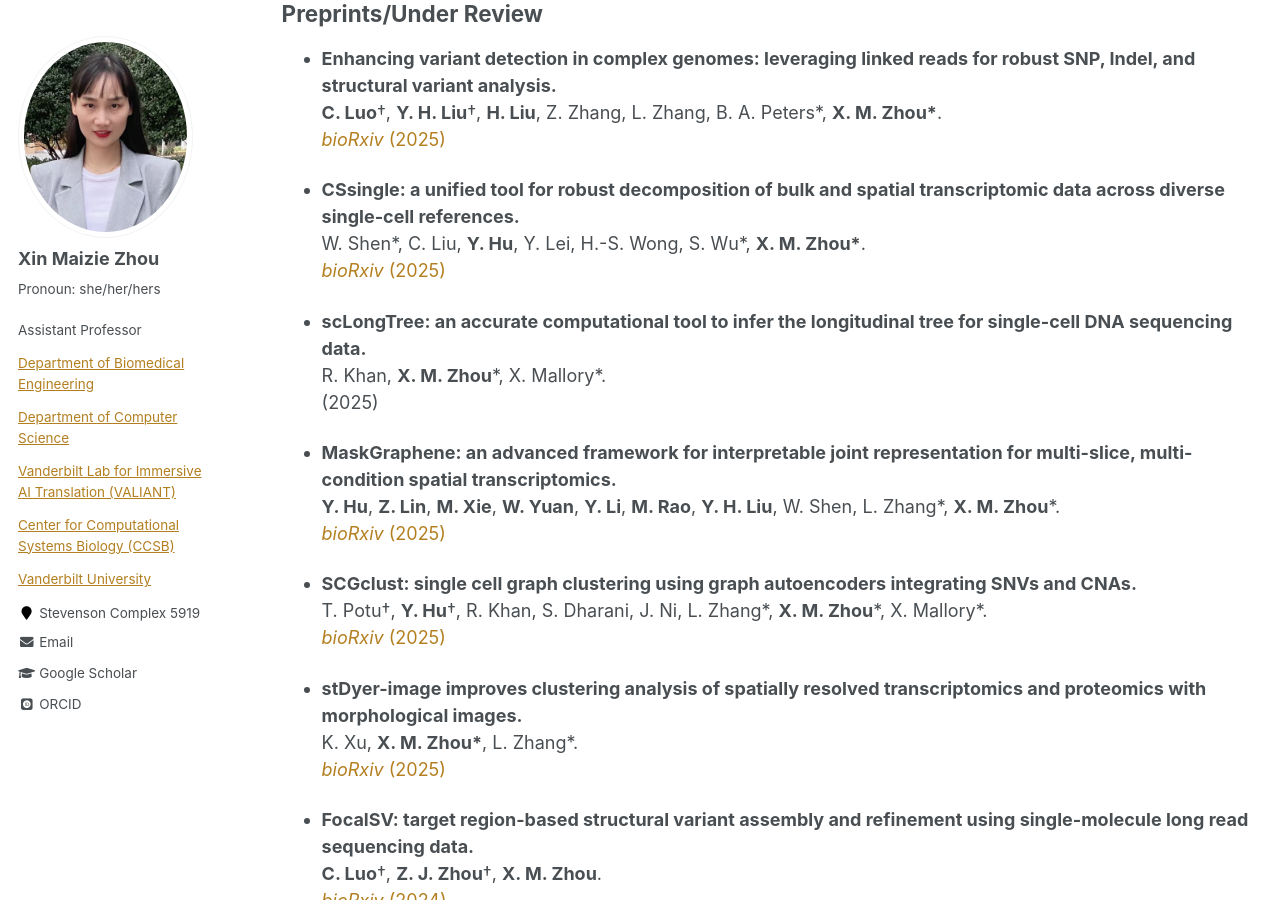
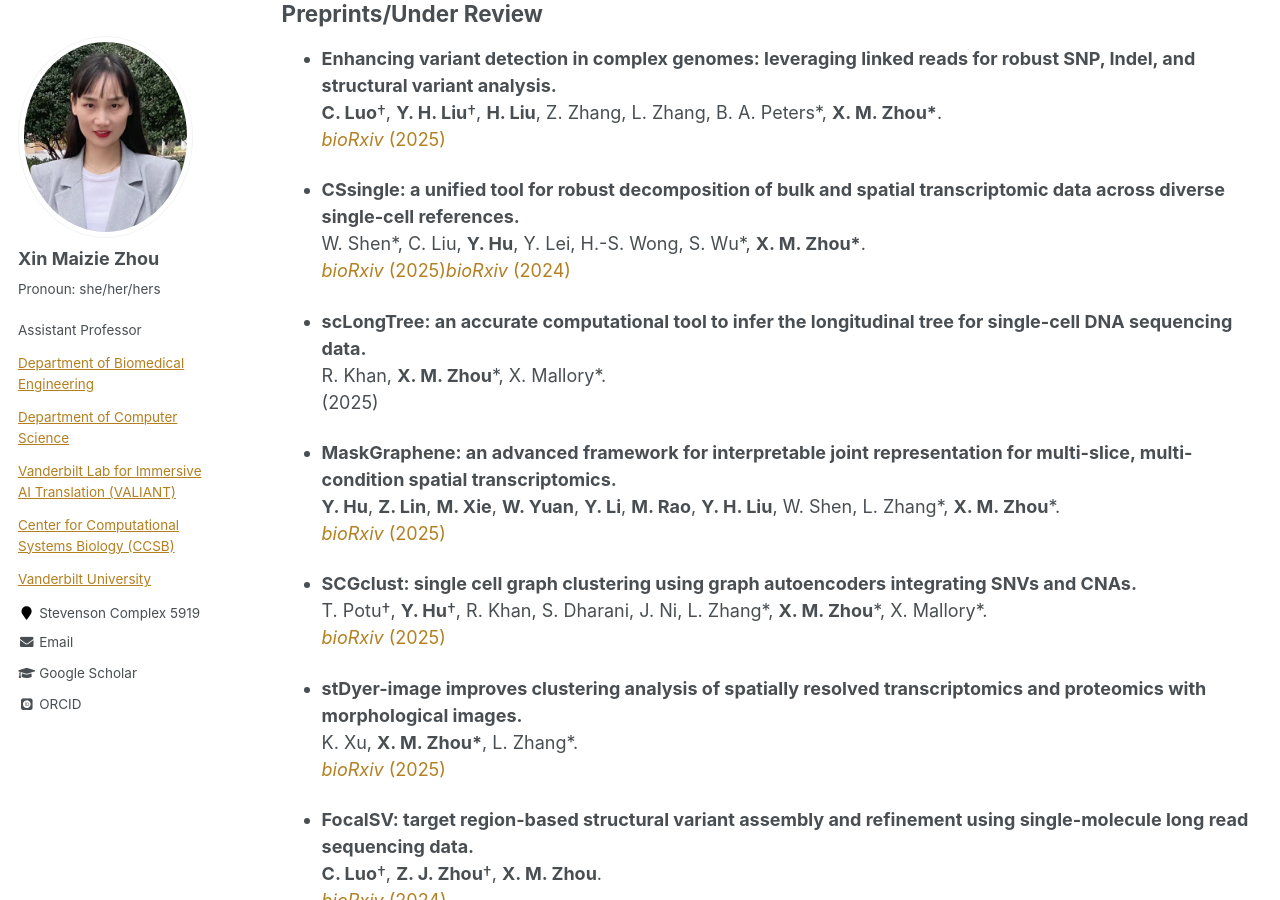
Before and after one commit to maiziezhoulab/Maiziezhoulab.github.io, a Jekyll site: the page built from _pages/publications.md, in a window 1280 px wide and 900 px high, scrolled down 337 px. Built offline with Jekyll 4.4.1, drawn with Linux system fonts in a browser that asks for light colours; some web fonts are replaced.

Commit message:
Update publications.md

```diff
--- a/_pages/publications.md
+++ b/_pages/publications.md
@@ -30,7 +30,7 @@ used Xin Maizie Zhou (X. M. Zhou) for publications after 2022.
 
 - **CSsingle: a unified tool for robust decomposition of bulk and spatial transcriptomic data across diverse single-cell references.**
   W. Shen\*, C. Liu, **Y. Hu**, Y. Lei, H.-S. Wong, S. Wu\*, **X. M. Zhou\***.
-  [_bioRxiv_ (2025)](https://www.biorxiv.org/content/10.1101/2024.04.07.588458v2)
+  [_bioRxiv_ (2025)](https://www.biorxiv.org/content/10.1101/2024.04.07.588458v2)[_bioRxiv_ (2024)](https://www.biorxiv.org/content/10.1101/2024.04.07.588458v1)
 
 - **scLongTree: an accurate computational tool to infer the longitudinal tree for single-cell DNA sequencing data.**
   R. Khan, **X. M. Zhou**\*, X. Mallory\*.
```
